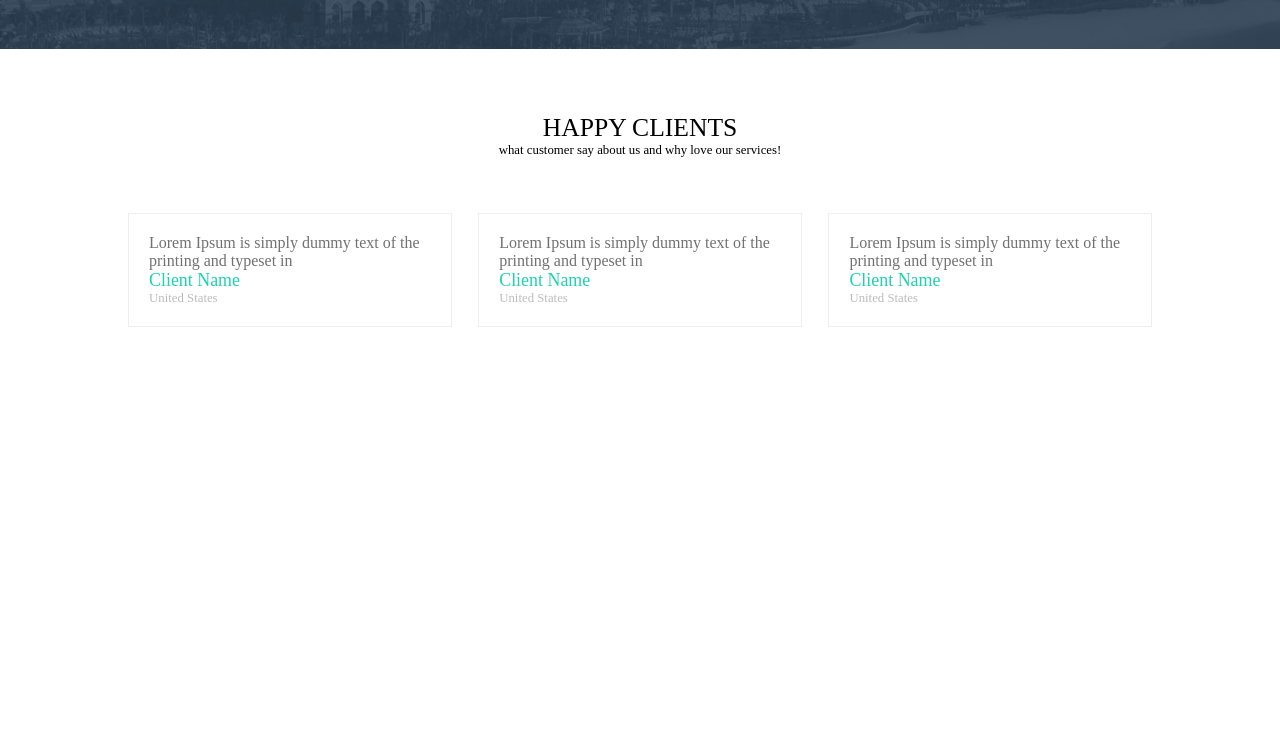
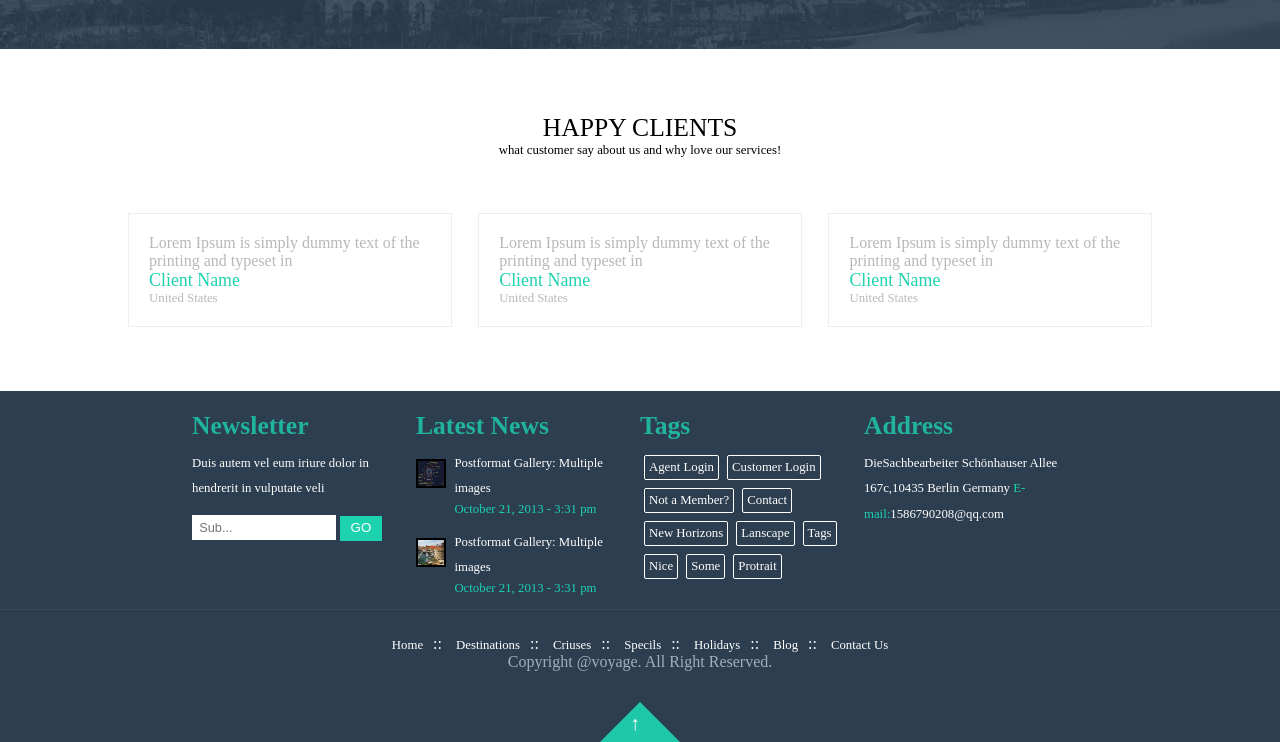
Before and after one commit to ahabhgk/noobgrid, a plain HTML site: page index.html in a window 1280 px wide. Shown: the part 1473-2215 px from the top of the page. Before the commit the page ends 1864 px from the top, so only its background shows below. Drawn offline with Linux system fonts and the light colour scheme.

Commit message:
:star2:finish.

```diff
--- a/index.html
+++ b/index.html
@@ -202,8 +202,57 @@
     </div>
   </main>
   <footer class="footer">
-    <div class="links"></div>
-    <div class="foot"></div>
+    <div class="ft-links">
+      <div class="ft-items">
+        <h2 class="m">Newsletter</h2>
+        <p>Duis autem vel eum iriure dolor in  hendrerit in vulputate veli</p>
+        <input type="text" placeholder="Sub..." name="sub" />
+        <button type="submit">GO</button>
+      </div>
+      <div class="ft-items">
+        <h2>Latest News</h2>
+        <div class="ft-activities">
+          <img src="./src/img/mind.jpg" />
+          <p>Postformat Gallery: Multiple  images</p>
+          <div>October 21, 2013 - 3:31 pm</div>
+        </div>
+        <div class="ft-activities">
+          <img src="./src/img/town.png" />
+          <p>Postformat Gallery: Multiple  images</p>
+          <div>October 21, 2013 - 3:31 pm</div>
+        </div>
+      </div>
+      <div class="ft-items">
+        <h2>Tags</h2>
+        <a class="ft-tags">Agent Login</a>
+        <a class="ft-tags">Customer Login</a>
+        <a class="ft-tags">Not a Member?</a>
+        <a class="ft-tags">Contact</a>
+        <a class="ft-tags">New Horizons</a>
+        <a class="ft-tags">Lanscape</a>
+        <a class="ft-tags">Tags</a>
+        <a class="ft-tags">Nice</a>
+        <a class="ft-tags">Some</a>
+        <a class="ft-tags">Protrait</a>
+      </div>
+      <div class="ft-items">
+        <h2>Address</h2>
+        <p>DieSachbearbeiter Schönhauser Allee 167c,10435 Berlin Germany <a href="mailto:1586790208@qq.com" target="block">E-mail:</a>1586790208@qq.com</p>
+      </div>
+    </div>
+    <div class="foot">
+      <div>
+        <a class="foot-links">Home</a><span>::</span>
+        <a class="foot-links">Destinations</a><span>::</span>
+        <a class="foot-links">Criuses</a><span>::</span>
+        <a class="foot-links">Specils</a><span>::</span>
+        <a class="foot-links">Holidays</a><span>::</span>
+        <a class="foot-links">Blog</a><span>::</span>
+        <a class="foot-links">Contact Us</a>
+      </div>
+      <div>Copyright @voyage. All Right Reserved.</div>
+    </div>
+    <a id="back-to-top" href="#top"></a>
   </footer>
 
 <script src="./src/js/carousel.js"></script>
--- a/src/js/index.js
+++ b/src/js/index.js
@@ -3,24 +3,39 @@ const drop = document.querySelector('.drop')
 const barLinksWrap = document.querySelector('.bar-links-wrap')
 const logo = document.querySelector('.logo')
 const navMain = document.querySelector('.nav-main')
-const linkHeight = document.querySelector('.bar-links').offsetHeight
 const navHeight = document.querySelector('.nav-main>div').offsetHeight * 2
-const linkNum = document.querySelectorAll('.bar-links').length
-const navNum = document.querySelectorAll('.nav-main a').length
+const navLength = document.querySelectorAll('.nav-main a').length * navHeight
 
-function dropper(height, it, num) {
+function dropper(direction, length, it) {
   let isHidden = true
   function dropIt() {
     if (isHidden) {
-      it.style.height = `${height * num}px`
+      it.style[direction] = length
       isHidden = false
     } else {
-      it.style.height = '0px'
+      it.style[direction] = '0px'
       isHidden = true
     }
   }
   return dropIt
 }
 
-drop.addEventListener('touchstart', dropper(linkHeight, barLinksWrap, linkNum))
-logo.addEventListener('touchstart', dropper(navHeight, navMain, navNum))
+if (window.screen.width <= 414) {
+  logo.addEventListener('touchstart', dropper('height', `${navLength}px`, navMain))
+}
+drop.addEventListener('touchstart', dropper('width', '70vw', barLinksWrap))
+
+function stopMove() {
+  let isMovable = true
+  return function () {
+    if (isMovable === true) {
+      document.body.style.overflow = 'hidden'
+      isMovable = false
+    } else {
+      document.body.style.overflow = 'auto'
+      isMovable = true
+    }
+  }
+}
+
+drop.addEventListener('touchstart', stopMove())
--- a/src/style/index.css
+++ b/src/style/index.css
@@ -338,14 +338,13 @@ a:hover {
   border: 1px solid #eee;
   margin-top: 3px;
   padding: 20px;
+  transition: all .5s;
+  color: #b8b8b8;
 }
 
 .hc-items:hover {
   border-top: 4px solid #1dd2af;
   margin-top: 0;
-}
-
-.hc-items>p {
   color: #717171;
 }
 
@@ -355,8 +354,135 @@ a:hover {
 }
 
 .hc-desc {
-  color: #bcbcbc;
   font-size: var(--small);
+}
+
+.footer {
+  background: #2c3e50;
+  padding: 20px 0;
+  position: relative;
+}
+
+.ft-links {
+  width: 70vw;
+  display: flex;
+  margin: 0 auto;
+}
+
+.ft-items {
+  width: 23%;
+  padding-right: 2%;
+  font-size: 0;
+}
+
+.ft-items>h2 {
+  color: #20b49c;
+  font-size: var(--middle);
+  margin-bottom: 10px;
+}
+
+.ft-items p {
+  color: #fff;
+  font-size: var(--small);
+  line-height: 2vw;
+}
+
+.ft-activities {
+  margin-bottom: 1vw;
+  box-sizing: border-box;
+  padding-left: 3vw;
+  position: relative;
+}
+
+.ft-activities>img {
+  width: 2vw;
+  height: 2vw;
+  position: absolute;
+  top: 8px;
+  left: 0;
+  border: 2px solid #000;
+}
+
+.ft-activities>div {
+  color: #1dd2af;
+  font-size: var(--small);
+}
+
+.ft-items input {
+  margin-top: 1vw;
+  width: 70%;
+  height: 2vw;
+  font-size: var(--small);
+  color: #999;
+  text-indent: 5%;
+  margin-right: 4px;
+}
+
+.ft-items button {
+  margin-top: 1vw;
+  height: 2vw;
+  background: #1dd2af;
+  color: #fff;
+  line-height: 22%;
+  padding: 0 5%;
+}
+
+.ft-tags {
+  display: inline-block;
+  font-size: var(--small);
+  color: #fff;
+  border: 1px solid #fff;
+  border-radius: 2px;
+  padding: 4px;
+  margin: 4px;
+}
+
+.ft-items>p>a {
+  color: #1dd2af;
+}
+
+.ft-items:last-child {
+  margin-bottom: 20px;
+}
+
+.foot {
+  padding: 2vw 15vw 4vw;
+  border-top: 1px solid #394c5f;
+}
+
+.foot-links:hover {
+  color: #1ec8a9;
+}
+
+.foot>div {
+  text-align: center;
+  color: #9dafc0;
+}
+
+.foot>div>span {
+  color: #fff;
+  margin: 0 10px;
+}
+
+#back-to-top::before {
+  content: '↑';
+  position: absolute;
+  top: 10px;
+  left: -10px;
+  color: #fff;
+  font-size: 20px;
+}
+
+#back-to-top {
+  position: absolute;
+  left: 50%;
+  bottom: 0;
+  transform: translate(-50%);
+  width: 0;
+  height: 0;
+  border-bottom: 40px solid #1ec8a9;
+  border-left: 40px solid transparent;
+  border-right: 40px solid transparent;
 }
 
 @media screen and (max-width: 1024px) {
@@ -372,16 +498,23 @@ a:hover {
   }
 
   .bar-links-wrap {
+    overflow: hidden;
+    position: absolute;
+    background: #2c3e50;
+    z-index: 1;
     transition: all 1s;
     display: grid;
-    width: 100vw;
-    height: 0px;
+    width: 0px;
+    height: 100vh;
+    padding: 10vh 0;
+    grid-row-gap: 4vh;
     grid-template-columns: none;
     grid-template-rows: repeat(4, minmax(auto, 3vw));
   }
 
   .bar-links {
     border: none;
+    min-width: 70vw;
   }
 
   .bar-icons {
@@ -406,10 +539,6 @@ a:hover {
     line-height: 4vw;
   }
 
-  .bar-links-wrap {
-    height: 0px;
-  }
-
   .bar-links {
     height: 4vw;
     line-height: 4vw;
@@ -429,10 +558,6 @@ a:hover {
   .drop {
     height: 5vw;
     line-height: 5vw;
-  }
-
-  .bar-links-wrap {
-    height: 0px;
   }
 
   .bar-links {
@@ -521,5 +646,47 @@ a:hover {
 
   .hc-items {
     width: calc(80vw - 40px);
+    margin-bottom: 6px;
+  }
+
+  .ft-links {
+    flex-direction: column;
+  }
+
+  .ft-items {
+    width: 100%;
+  }
+
+  .ft-items>h2 {
+    margin-top: 20px;
+  }
+
+  .ft-items p {
+    line-height: 4vw;
+  }
+
+  .ft-items input {
+    height: 4vw;
+  }
+
+  .ft-items button {
+    height: 4vw;
+  }
+
+  .ft-activities>img {
+    width: 4vw;
+    height: 4vw;
+  }
+
+  .ft-activities {
+    padding-left: 6vw;
+  }
+
+  .ft-items>.m {
+    margin-top: 0;
+  }
+
+  .foot {
+    margin-bottom: 6vw;
   }
 }
```
Also changed, not shown: 1 other file. Lines whose indentation alone changed are shown as unchanged.
